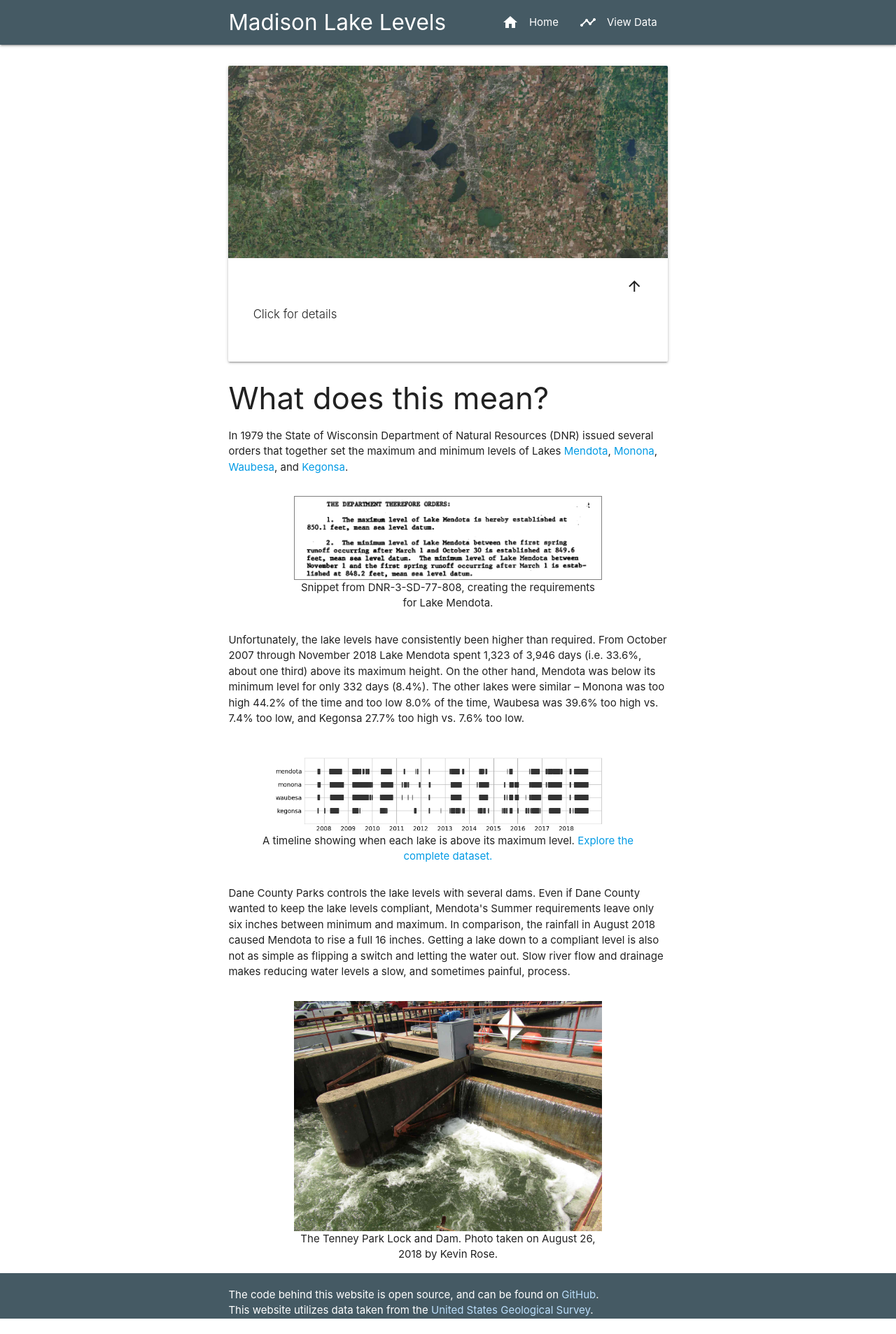
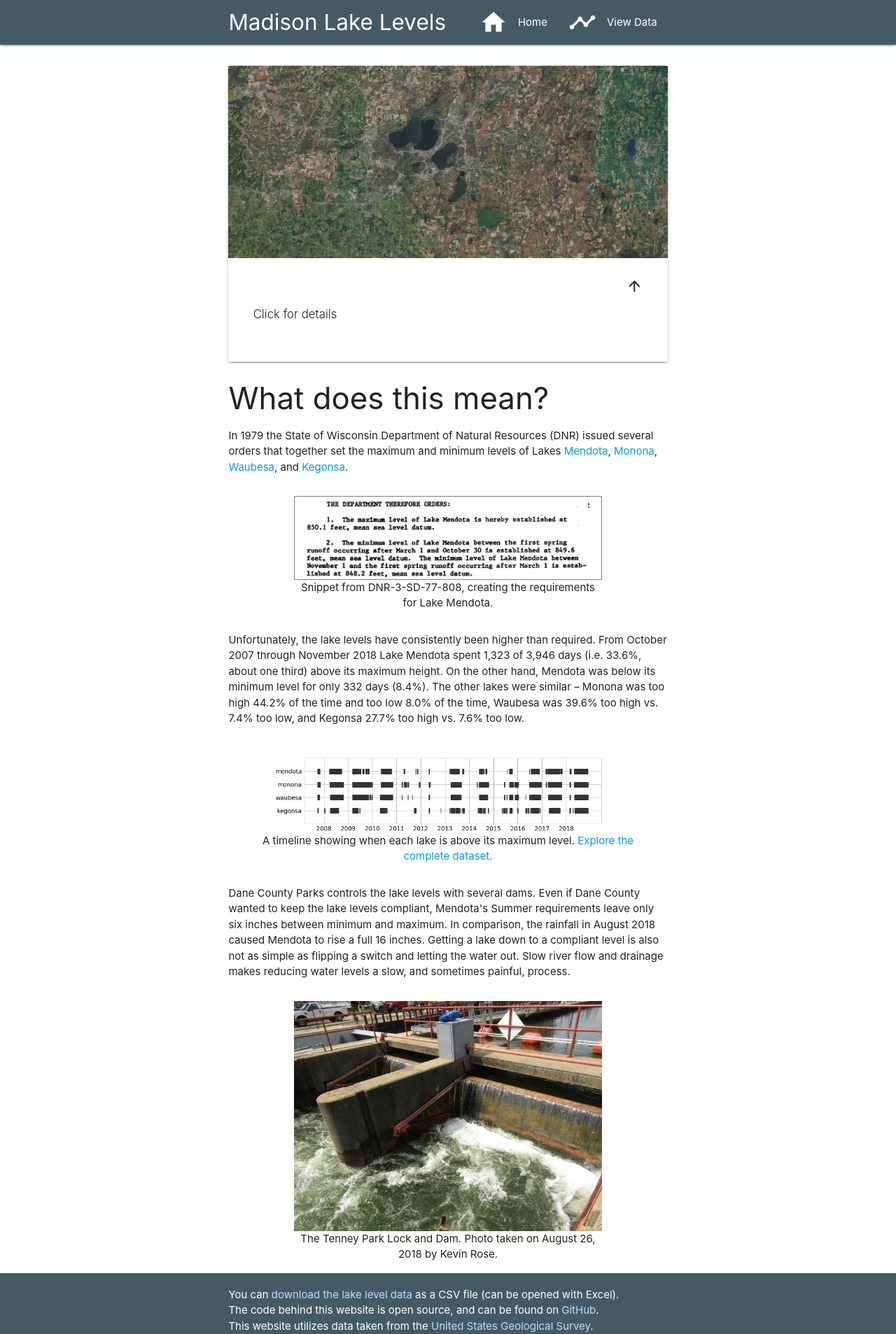
Before and after one commit to kbrose/yahara-info, a Flask app: template templates/main.html in a window 1280 px wide. Shown: the whole page at 70% size. Before the commit the page ends 1885 px from the top, so only its background shows below. Run offline with Flask 2, Linux system fonts and the light colour scheme; the template is opened without the code that fills it, so the values that code supplies are empty; parts of the project's set-up code (start-up, migrations or seed data) failed here and were passed over.

Commit message:
Increase icon size, add link to download data.

```diff
--- a/templates/base.html
+++ b/templates/base.html
@@ -14,10 +14,10 @@
         <div class="nav-wrapper blue-grey darken-2 white-text">
             <div class="container">
                 <div class="container">
-                    <a href="/" class="brand-logo">Madison Lake Levels</a>
+                    <a href="/" class="brand-logo left">Madison Lake Levels</a>
                     <ul class="right">
-                        <li><a href="/"><i class="material-icons left">home</i>Home</a></li>
-                        <li><a href="/plot"><i class="material-icons left">timeline</i>View Data</a></li>
+                        <li><a href="/"><i class="material-icons left" style="font-size: 40px;">home</i>Home</a></li>
+                        <li><a href="/plot"><i class="material-icons left" style="font-size: 40px;">timeline</i>View Data</a></li>
                     </ul>
                 </div>
             </div>
@@ -32,6 +32,8 @@
 <footer class="page-footer blue-grey darken-2 white-text">
     <div class="container">
         <div class="container">
+            You can <a href="/db" class="blue-text text-lighten-4">download the lake level data</a> as a CSV file (can be opened with Excel).
+            <br>
             The code behind this website is open source, and can be found on <a href="https://www.github.com/kbrose/madison-lake-levels/" class="blue-text text-lighten-4">GitHub</a>.
             <br>
             This website utilizes data taken from the <a href="https://waterservices.usgs.gov" class="blue-text text-lighten-4">United States Geological Survey</a>.
```
